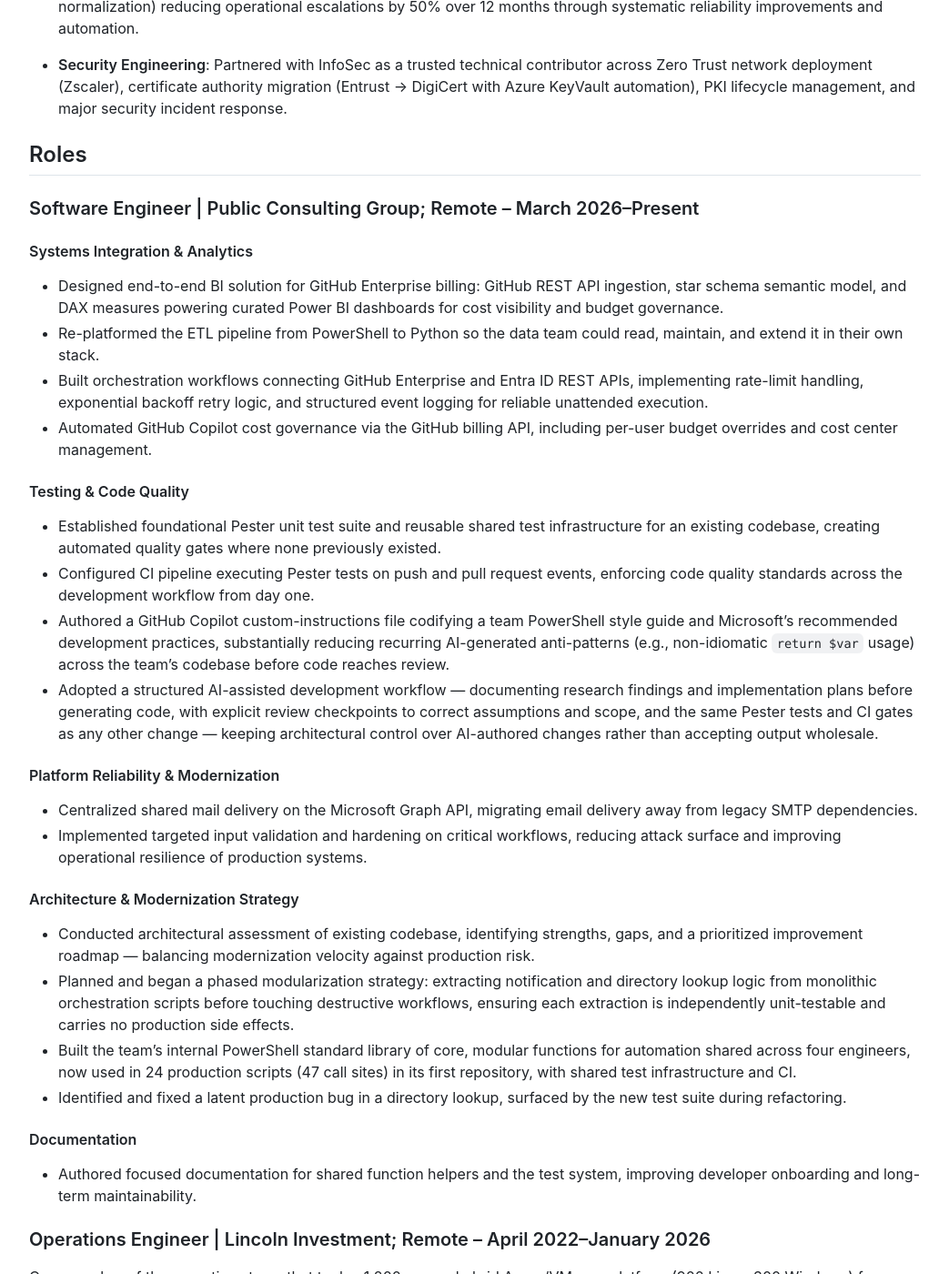
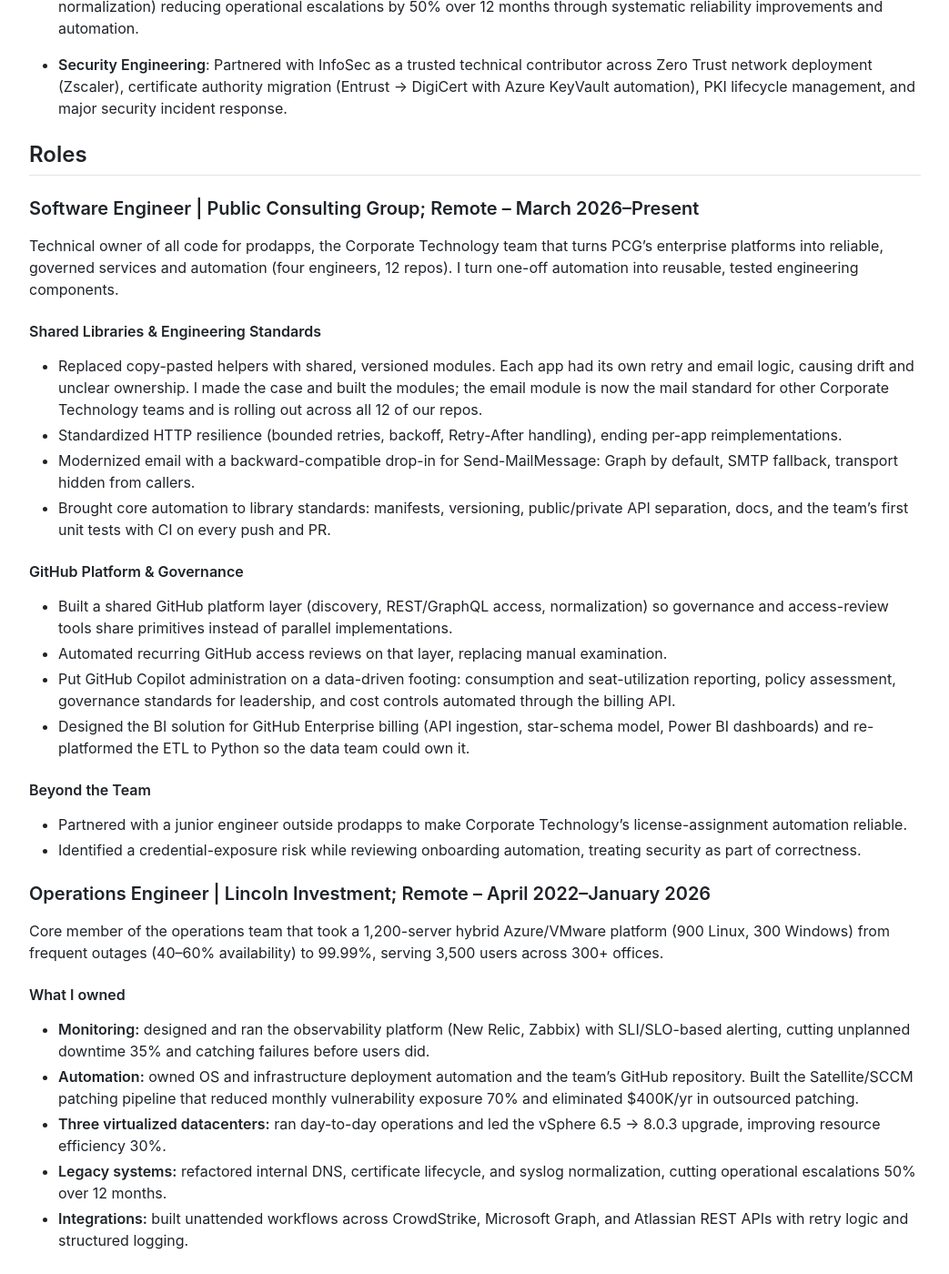
Before and after one commit to jackson-asmith/jacksonsmith.github.io, a Jekyll site: the page built from experience.md, in a window 1280 px wide and 1400 px high, scrolled down 505 px. Shown: the whole window at 91% size, without its empty margins (118-1161 px from the left). Built offline with Jekyll 4.4.1, drawn with Linux system fonts in a browser that asks for light colours; some of the changed text lies outside the part shown.

Commit message:
Update PCG experience and home page intro
Rewrites the PCG role around the prodapps context: technical owner of
four engineers and 12 repos, with sections on shared library engineering
standards, GitHub platform and governance work, and cross-team
contributions. Updates the Key Projects bullet to match.

Adds the failure-modes framing to the index.md intro paragraph and an
explicit interest statement before the Current Focus bullets.

Co-Authored-By: Claude Sonnet 4.6 <noreply@anthropic.com>

```diff
--- a/experience.md
+++ b/experience.md
@@ -10,7 +10,7 @@ Want a copy of my résumé or a quick chat? [Email me](mailto:jackson@jacksonasm
 
 ## Key Projects & Initiatives
 
-* **FinOps & BI Engineering**: Designed end-to-end BI solution for GitHub Enterprise billing — ETL pipeline consuming the GitHub REST API (built in PowerShell, then re-platformed to Python for the data team), star schema semantic model, and DAX measures powering Power BI dashboards for cost visibility. Paired with automated GitHub Copilot budget governance (per-user overrides, cost center management) via the billing API.
+* **Shared Library Engineering**: Replaced copy-pasted helpers across 12 repos with shared, versioned modules (retry, email, HTTP resilience, GitHub platform primitives). The email module is now the mail standard for other Corporate Technology teams. Brought core automation to library standards — manifests, versioning, public/private API separation, docs, and the team's first unit tests with CI on every push and PR.
 
 * **High Availability Architecture**: Part of the operations team that removed the single point of failure in core SQL infrastructure with a three-node availability group (sub-15-minute RTO), one piece of taking the platform from 40–60% to 99.99% availability.
 
@@ -22,35 +22,26 @@ Want a copy of my résumé or a quick chat? [Email me](mailto:jackson@jacksonasm
 
 ### Software Engineer | Public Consulting Group; Remote -- March 2026–Present
 
-#### Systems Integration & Analytics
+Technical owner of all code for prodapps, the Corporate Technology team that turns PCG's enterprise platforms into reliable, governed services and automation (four engineers, 12 repos). I turn one-off automation into reusable, tested engineering components.
 
-* Designed end-to-end BI solution for GitHub Enterprise billing: GitHub REST API ingestion, star schema semantic model, and DAX measures powering curated Power BI dashboards for cost visibility and budget governance.
-* Re-platformed the ETL pipeline from PowerShell to Python so the data team could read, maintain, and extend it in their own stack.
-* Built orchestration workflows connecting GitHub Enterprise and Entra ID REST APIs, implementing rate-limit handling, exponential backoff retry logic, and structured event logging for reliable unattended execution.
-* Automated GitHub Copilot cost governance via the GitHub billing API, including per-user budget overrides and cost center management.
+#### Shared Libraries & Engineering Standards
 
-#### Testing & Code Quality
+* Replaced copy-pasted helpers with shared, versioned modules. Each app had its own retry and email logic, causing drift and unclear ownership. I made the case and built the modules; the email module is now the mail standard for other Corporate Technology teams and is rolling out across all 12 of our repos.
+* Standardized HTTP resilience (bounded retries, backoff, Retry-After handling), ending per-app reimplementations.
+* Modernized email with a backward-compatible drop-in for Send-MailMessage: Graph by default, SMTP fallback, transport hidden from callers.
+* Brought core automation to library standards: manifests, versioning, public/private API separation, docs, and the team's first unit tests with CI on every push and PR.
 
-* Established foundational Pester unit test suite and reusable shared test infrastructure for an existing codebase, creating automated quality gates where none previously existed.
-* Configured CI pipeline executing Pester tests on push and pull request events, enforcing code quality standards across the development workflow from day one.
-* Authored a GitHub Copilot custom-instructions file codifying a team PowerShell style guide and Microsoft's recommended development practices, substantially reducing recurring AI-generated anti-patterns (e.g., non-idiomatic `return $var` usage) across the team's codebase before code reaches review.
-* Adopted a structured AI-assisted development workflow — documenting research findings and implementation plans before generating code, with explicit review checkpoints to correct assumptions and scope, and the same Pester tests and CI gates as any other change — keeping architectural control over AI-authored changes rather than accepting output wholesale.
+#### GitHub Platform & Governance
 
-#### Platform Reliability & Modernization
+* Built a shared GitHub platform layer (discovery, REST/GraphQL access, normalization) so governance and access-review tools share primitives instead of parallel implementations.
+* Automated recurring GitHub access reviews on that layer, replacing manual examination.
+* Put GitHub Copilot administration on a data-driven footing: consumption and seat-utilization reporting, policy assessment, governance standards for leadership, and cost controls automated through the billing API.
+* Designed the BI solution for GitHub Enterprise billing (API ingestion, star-schema model, Power BI dashboards) and re-platformed the ETL to Python so the data team could own it.
 
-* Centralized shared mail delivery on the Microsoft Graph API, migrating email delivery away from legacy SMTP dependencies.
-* Implemented targeted input validation and hardening on critical workflows, reducing attack surface and improving operational resilience of production systems.
+#### Beyond the Team
 
-#### Architecture & Modernization Strategy
-
-* Conducted architectural assessment of existing codebase, identifying strengths, gaps, and a prioritized improvement roadmap — balancing modernization velocity against production risk.
-* Planned and began a phased modularization strategy: extracting notification and directory lookup logic from monolithic orchestration scripts before touching destructive workflows, ensuring each extraction is independently unit-testable and carries no production side effects.
-* Built the team's internal PowerShell standard library of core, modular functions for automation shared across four engineers, now used in 24 production scripts (47 call sites) in its first repository, with shared test infrastructure and CI.
-* Identified and fixed a latent production bug in a directory lookup, surfaced by the new test suite during refactoring.
-
-#### Documentation
-
-* Authored focused documentation for shared function helpers and the test system, improving developer onboarding and long-term maintainability.
+* Partnered with a junior engineer outside prodapps to make Corporate Technology's license-assignment automation reliable.
+* Identified a credential-exposure risk while reviewing onboarding automation, treating security as part of correctness.
 
 ### Operations Engineer | Lincoln Investment; Remote -- April 2022–January 2026
 
```
Also changed, not shown: index.md (+3 -1 lines).
